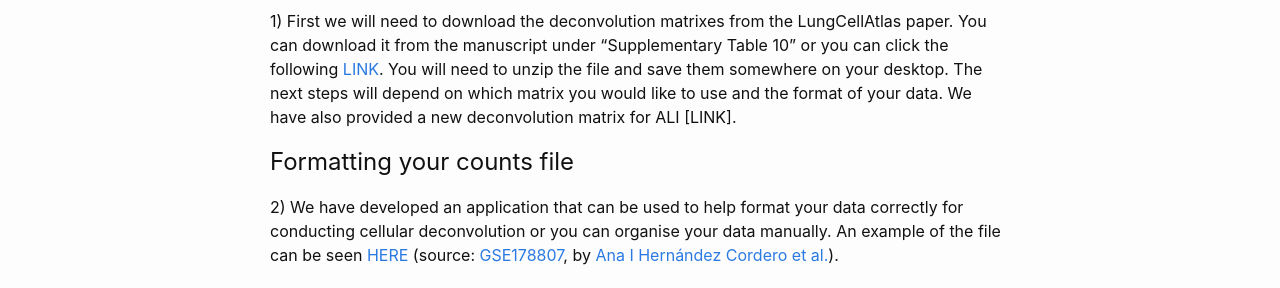
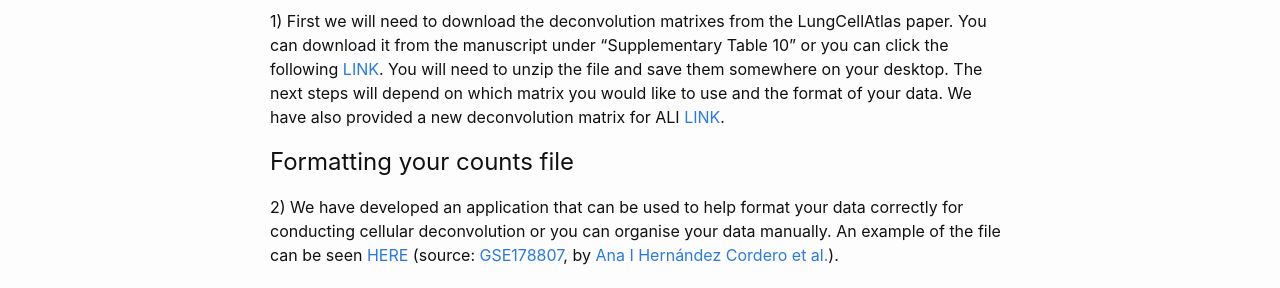
Before and after one commit to UTS-Bioinformatics/uts-bioinformatics.github.io, a Jekyll site: the page built from contents/_workshops/cellular-deconvolution.markdown, in a window 1280 px wide. Shown: the part 509-797 px from the top of the page. Built offline with Jekyll 4.4.1, drawn with Linux system fonts in a browser that asks for light colours; part of the change alters nothing that is shown.

```diff
--- a/contents/_workshops/cellular-deconvolution.markdown
+++ b/contents/_workshops/cellular-deconvolution.markdown
@@ -15,7 +15,7 @@ Cellular deconvolution involves determining the original composition of a sample
 
 
 ## Downloading the deconvolution matrixes
-1)	First we will need to download the deconvolution matrixes from the LungCellAtlas paper. You can download it from the manuscript under “Supplementary Table 10” or you can click the following [LINK](https://www.ncbi.nlm.nih.gov/pmc/articles/PMC10287567/bin/41591_2023_2327_MOESM6_ESM.zip). You will need to unzip the file and save them somewhere on your desktop. The next steps will depend on which matrix you would like to use and the format of your data. We have also provided a new deconvolution matrix for ALI [LINK].
+1)	First we will need to download the deconvolution matrixes from the LungCellAtlas paper. You can download it from the manuscript under “Supplementary Table 10” or you can click the following [LINK](https://www.ncbi.nlm.nih.gov/pmc/articles/PMC10287567/bin/41591_2023_2327_MOESM6_ESM.zip). You will need to unzip the file and save them somewhere on your desktop. The next steps will depend on which matrix you would like to use and the format of your data. We have also provided a new deconvolution matrix for ALI [LINK](/assets/data/Ali_Decon_ref_matrix.txt).
 
 
 ## Formatting your counts file
```
